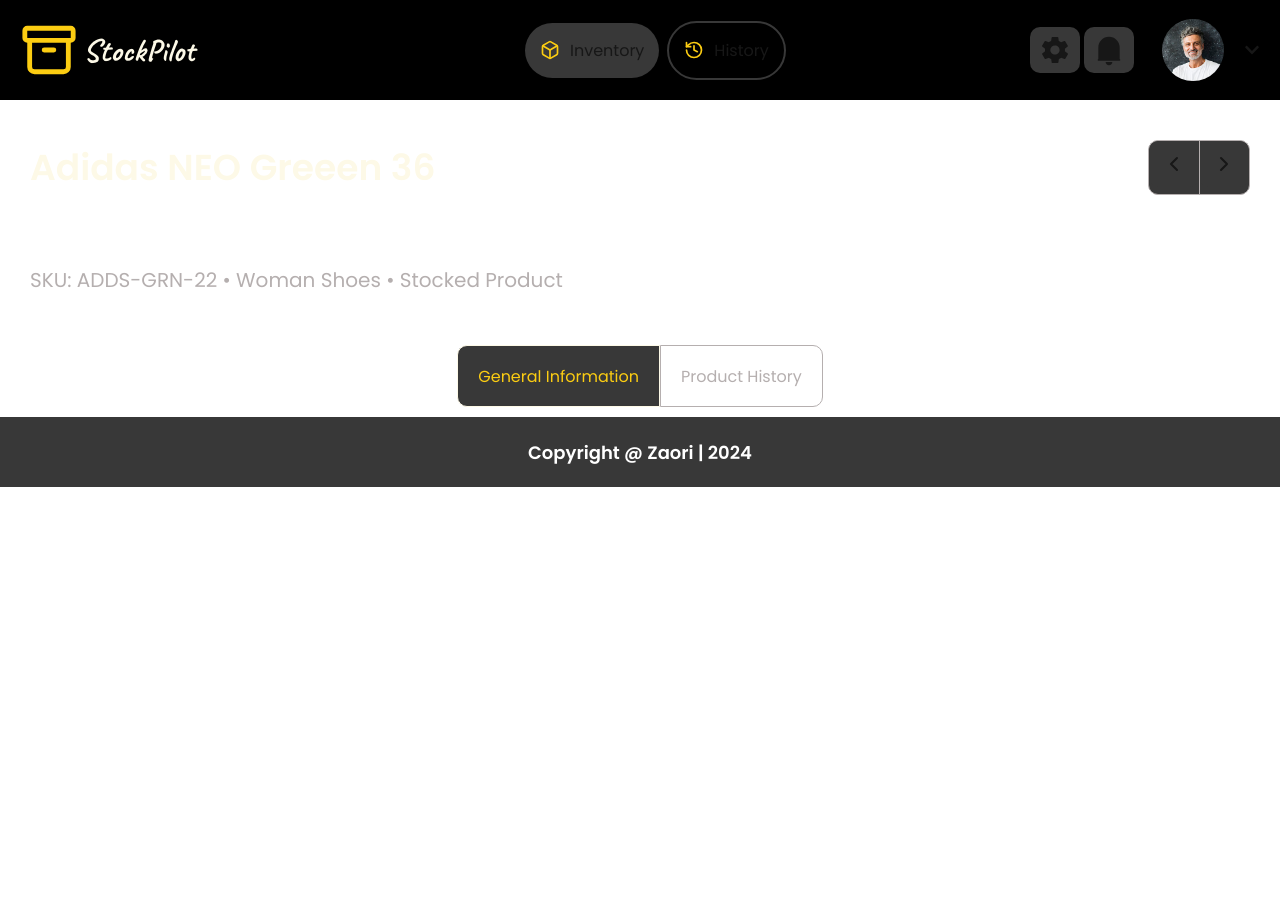
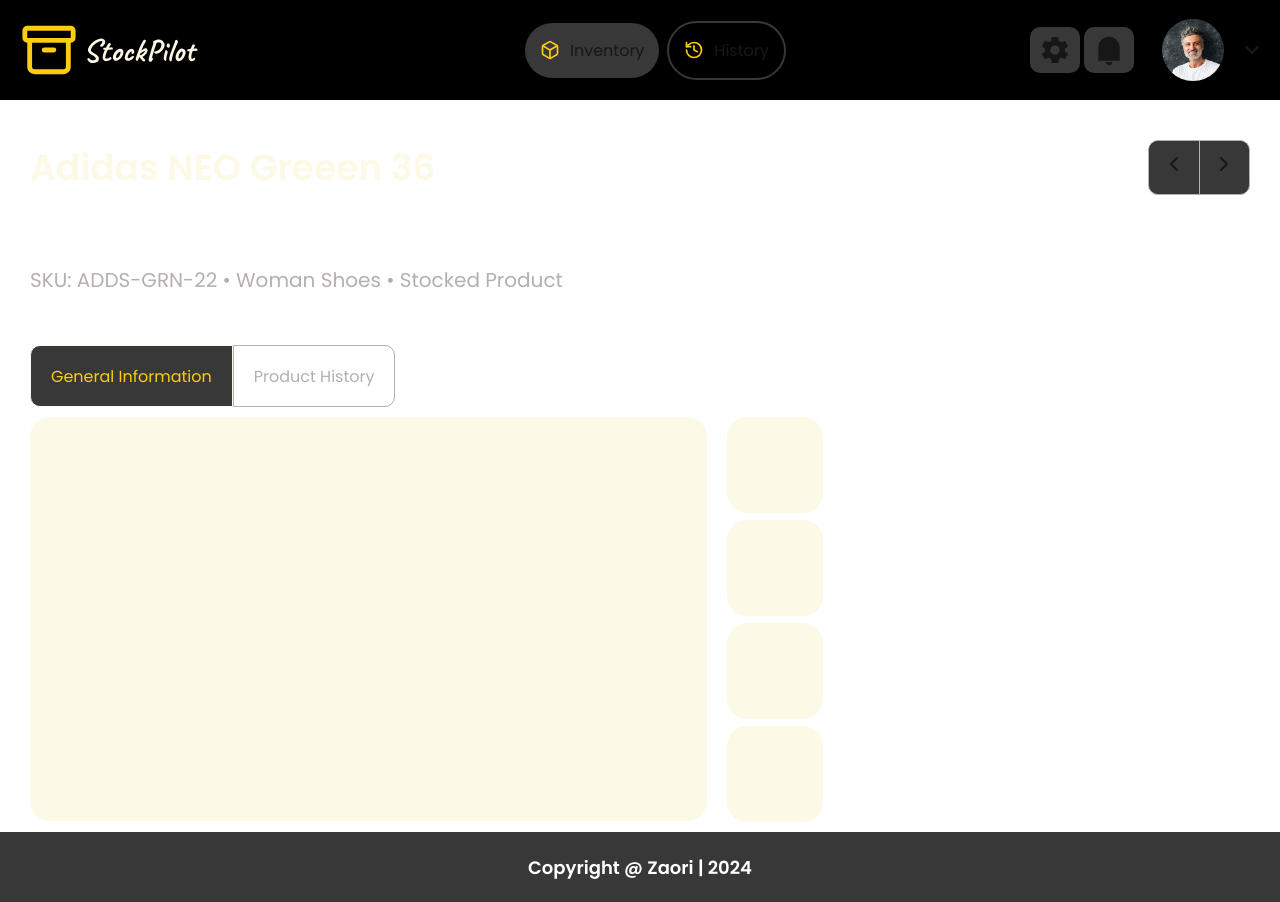
Before and after one commit to Gcld/stock_pilot, a Next.js app: page /product/1 in a window 1280 px wide. Before the commit the page ends 800 px from the top, so only its background shows below. Built offline with nearby package versions, Linux system fonts and the light colour scheme.

Commit message:
ProductButtons finalizado e ProductImages adicionado

```diff
--- a/src/app/product/[slug]/page.tsx
+++ b/src/app/product/[slug]/page.tsx
@@ -7,6 +7,7 @@
 import { Container } from "./styled";
 import { ItemInfo } from "@/components/ItemInfo";
 import ProductButtons from "@/components/ProductButtons";
+import ProductInfo from "@/components/Product Info";
 
 export default function ProductDetail(){
     return (
@@ -15,6 +16,7 @@
             <ProductDetailBar />
             <ItemInfo/>
             <ProductButtons/>
+            <ProductInfo />
             <Footer />
         </Container>
     );
--- /dev/null
+++ b/src/components/Product Info/index.tsx
@@ -0,0 +1,10 @@
+import ProductImages from "../ProductImages";
+import { Container } from "./styled";
+
+export default function ProductInfo() {
+    return (
+        <Container>
+            <ProductImages/>
+        </Container>
+    );
+}
--- /dev/null
+++ b/src/components/Product Info/styled.ts
@@ -0,0 +1,8 @@
+import styled from "styled-components";
+
+export const Container = styled.div`
+    display: flex;
+    flex-direction: column;
+    gap: 20px;
+    padding-left: 30px;
+`;
--- a/src/components/ProductButtons/styled.ts
+++ b/src/components/ProductButtons/styled.ts
@@ -4,7 +4,8 @@
     display: flex;
     height: 62px;
     flex-direction: row;
-    justify-content: center;
+    justify-content: left;
+    padding-left: 30px;
 `;
 
 export const Button = styled.div`
--- /dev/null
+++ b/src/components/ProductContent/styled.ts
@@ -0,0 +1,9 @@
+import styled from "styled-components";
+
+export const Container = styled.div`
+    display: flex;
+    flex-direction: row;
+    justify-content: space-between;
+    padding-left: 30px;
+    padding-right: 30px;
+`;
--- /dev/null
+++ b/src/components/ProductImages/index.tsx
@@ -0,0 +1,16 @@
+import { Container } from "./styled";
+
+
+export default function ProductImages() {
+    return (
+        <Container>
+            <div className="productImageBig"></div>
+            <div className="productImagesDiv">
+                <div className="productImageSmall"></div>
+                <div className="productImageSmall"></div>
+                <div className="productImageSmall"></div>
+                <div className="productImageSmall"></div>
+            </div>
+        </Container>
+    );
+}
--- /dev/null
+++ b/src/components/ProductImages/styled.ts
@@ -0,0 +1,33 @@
+import styled from "styled-components";
+
+export const Container = styled.div`
+    display: flex;
+    flex-direction: row;
+    gap: 20px;
+
+    .productImages{
+        display: flex;
+        flex-direction: row;
+        gap: 20px;
+    }
+
+    .productImageBig{
+        width: 677px;
+        height: 404px;
+        background-color: var(--primaryLightZaori);
+        border-radius: 20px;
+    }
+
+    .productImagesDiv{
+        display: flex;
+        flex-direction: column;
+        gap: 7px;
+    }
+
+    .productImageSmall{
+        width: 96px;
+        height: 96px;
+        background-color: var(--primaryLightZaori);
+        border-radius: 20px;
+    }
+`;
```
Also changed, not shown: src/components/ProductContent/index.tsx (added, +10 -0 lines).
